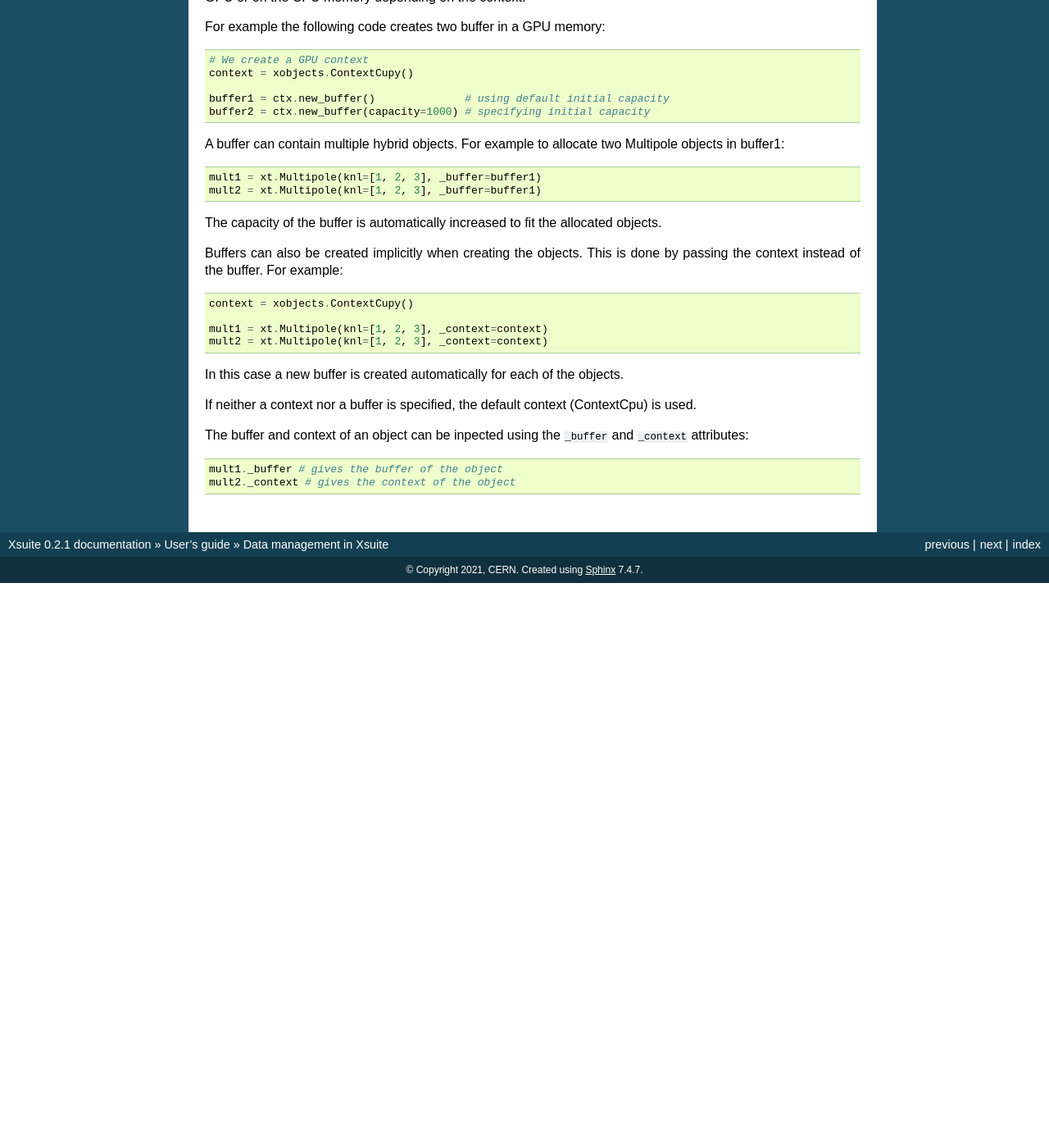
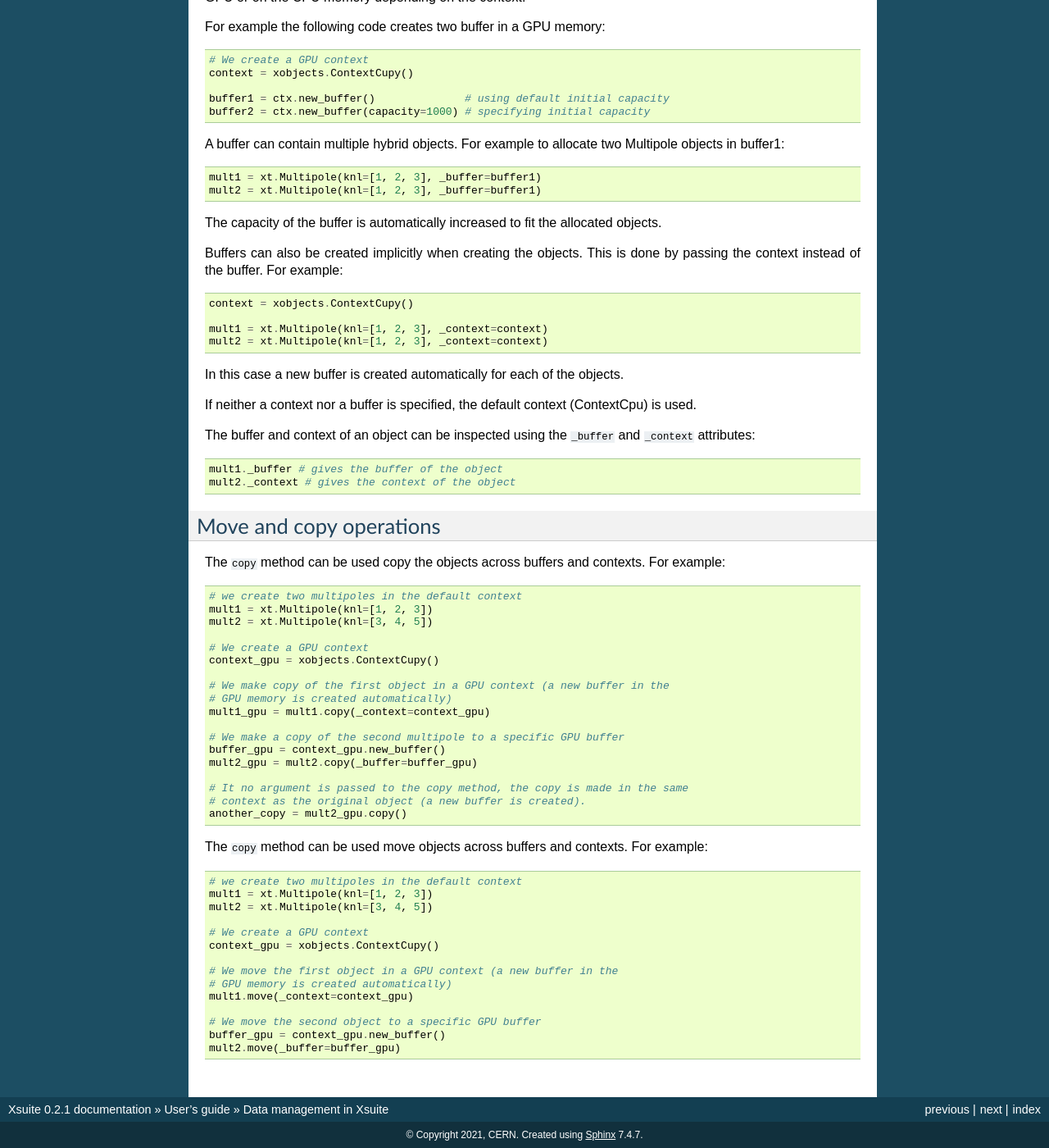
Before and after one commit to xsuite/xsuite, a Sphinx documentation site: the page built from docs/xsuite_data_management.rst, in a window 1280 px wide and 1400 px high, scrolled down 1152 px. Shown: the whole window at 82% size. Built offline with Sphinx 7.4.7, drawn with Linux system fonts in a browser that asks for light colours; before the commit the page ends 1863 px from its top, so only the background shows below that; some of the changed text lies outside the part shown.

Commit message:
Quick push

````diff
--- a/docs/xsuite_data_management.rst
+++ b/docs/xsuite_data_management.rst
@@ -8,10 +8,10 @@ Done through the Xobjects package
 HybridClasses, xofields, xobjects
 =================================
 
-Beam elements and Particles objects are xobjects Hybrid classes. They contain,
-along with standard python attributes and methods, also an "xobject"
-that can be optionally stored on GPU and made accessible to the C code used
-in the implementation.
+Beam elements and Particles objects are hybrid objects built with the Xobjects
+package. They contain, along with standard python attributes and methods,
+also an "xobject" that can be optionally stored on GPU and made accessible to
+the C code used in the implementation.
 
 The set of attibutes accessible in C and the corresponding types can be found in
 ```_xofields``` dictionary attached to the class for example:
@@ -105,10 +105,58 @@ In this case a new buffer is created automatically for each of the objects.
 If neither a context nor a buffer is specified, the default context (ContextCpu)
 is used.
 
-The buffer and context of an object can be inpected using the ``_buffer`` and
+The buffer and context of an object can be inspected using the ``_buffer`` and
 ``_context`` attributes:
 
 .. code-block:: python
 
     mult1._buffer # gives the buffer of the object
     mult2._context # gives the context of the object
+
+Move and copy operations
+========================
+
+The ``copy`` method can be used copy the objects across buffers and contexts.
+For example:
+
+.. code-block:: python
+
+    # we create two multipoles in the default context
+    mult1 = xt.Multipole(knl=[1, 2, 3])
+    mult2 = xt.Multipole(knl=[3, 4, 5])
+
+    # We create a GPU context
+    context_gpu = xobjects.ContextCupy()
+
+    # We make copy of the first object in a GPU context (a new buffer in the
+    # GPU memory is created automatically)
+    mult1_gpu = mult1.copy(_context=context_gpu)
+
+    # We make a copy of the second multipole to a specific GPU buffer
+    buffer_gpu = context_gpu.new_buffer()
+    mult2_gpu = mult2.copy(_buffer=buffer_gpu)
+
+    # It no argument is passed to the copy method, the copy is made in the same
+    # context as the original object (a new buffer is created).
+    another_copy = mult2_gpu.copy()
+
+
+The ``copy`` method can be used move objects across buffers and contexts.
+For example:
+
+.. code-block:: python
+
+    # we create two multipoles in the default context
+    mult1 = xt.Multipole(knl=[1, 2, 3])
+    mult2 = xt.Multipole(knl=[3, 4, 5])
+
+    # We create a GPU context
+    context_gpu = xobjects.ContextCupy()
+
+    # We move the first object in a GPU context (a new buffer in the
+    # GPU memory is created automatically)
+    mult1.move(_context=context_gpu)
+
+    # We move the second object to a specific GPU buffer
+    buffer_gpu = context_gpu.new_buffer()
+    mult2.move(_buffer=buffer_gpu)
````
